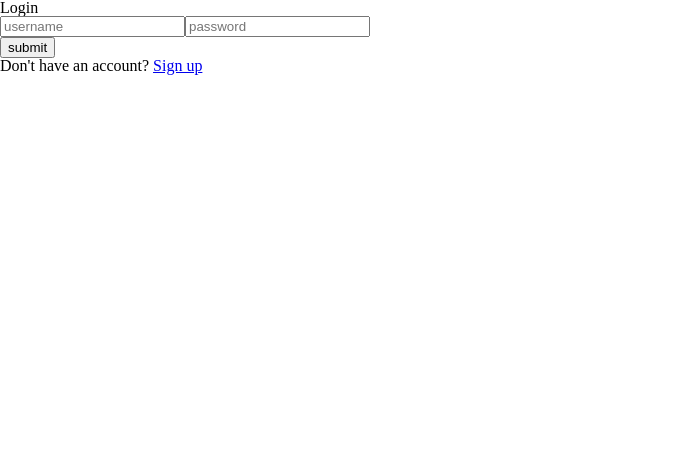
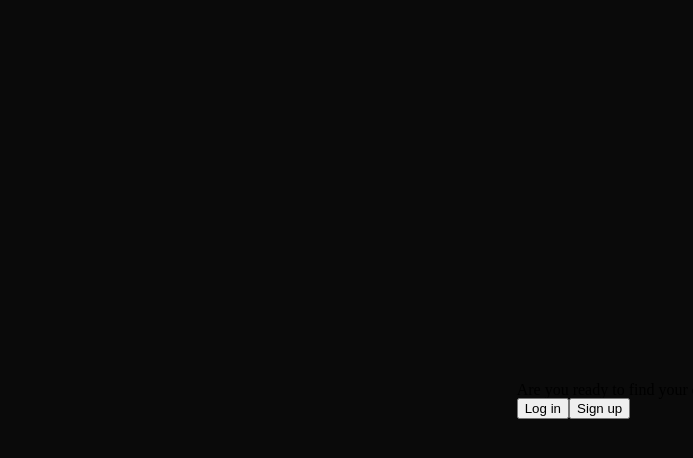
Before and after one commit to onebignick/workathon-2023, a React (Create React App) app in the folder frontend/: page / in a window 1280 px wide. Shown: the top 458 px of the page, without its empty margins (0-693 px from the left). Built offline with nearby package versions, Linux system fonts and the light colour scheme.

Commit message:
home dashboard page

```diff
--- a/frontend/src/App.js
+++ b/frontend/src/App.js
@@ -7,9 +7,9 @@ function App() {
   return (
     <Router>
       <Routes>
-        <Route path='/' element={<Login/>}/>
+        <Route path='/' element={<Home/>}/>
+        <Route path='/login' element={<Login/>}/>
         <Route path='/signup' element={<Signup/>}/>
-        <Route path='/home' element={<Home/>}/>
       </Routes>
     </Router>
   );
--- a/frontend/src/components/home.jsx
+++ b/frontend/src/components/home.jsx
@@ -1,30 +1,14 @@
-import axios from "axios";
-import { useState, useEffect } from "react";
+import '../styles/home.scss';
 import { useNavigate } from "react-router-dom";
 
 const Home = () => {
-    const [data, setData] = useState();
     const navigate = useNavigate();
-
-    useEffect(() => {
-        axios.get('/user')
-        .then((response) => {
-            if (!response.data) {
-                navigate('/')
-            } else {
-                setData(response.data)
-            }
-        })
-    }, [data])
-
-    const handleLogout = () => {
-        axios.post('/logout').then((response) => setData(response.data));
-    }
 
     return(
         <div>
-            Hello World!
-            <button onClick={handleLogout}>Logout</button>
+            <h1>Are you ready to find your dream job?</h1>
+            <button onClick={()=>navigate('/login')}>Log in</button>
+            <button onclick={()=>navigate('/signup')}>Sign up</button>
         </div>
     );
 };
--- /dev/null
+++ b/frontend/src/styles/home.scss
@@ -0,0 +1,8 @@
+body {
+    background-color: rgb(10, 10, 10);
+    display: grid;
+    height: 100vh;
+    margin: 0px;
+    overflow: hidden;
+    place-items: center;
+}
```
